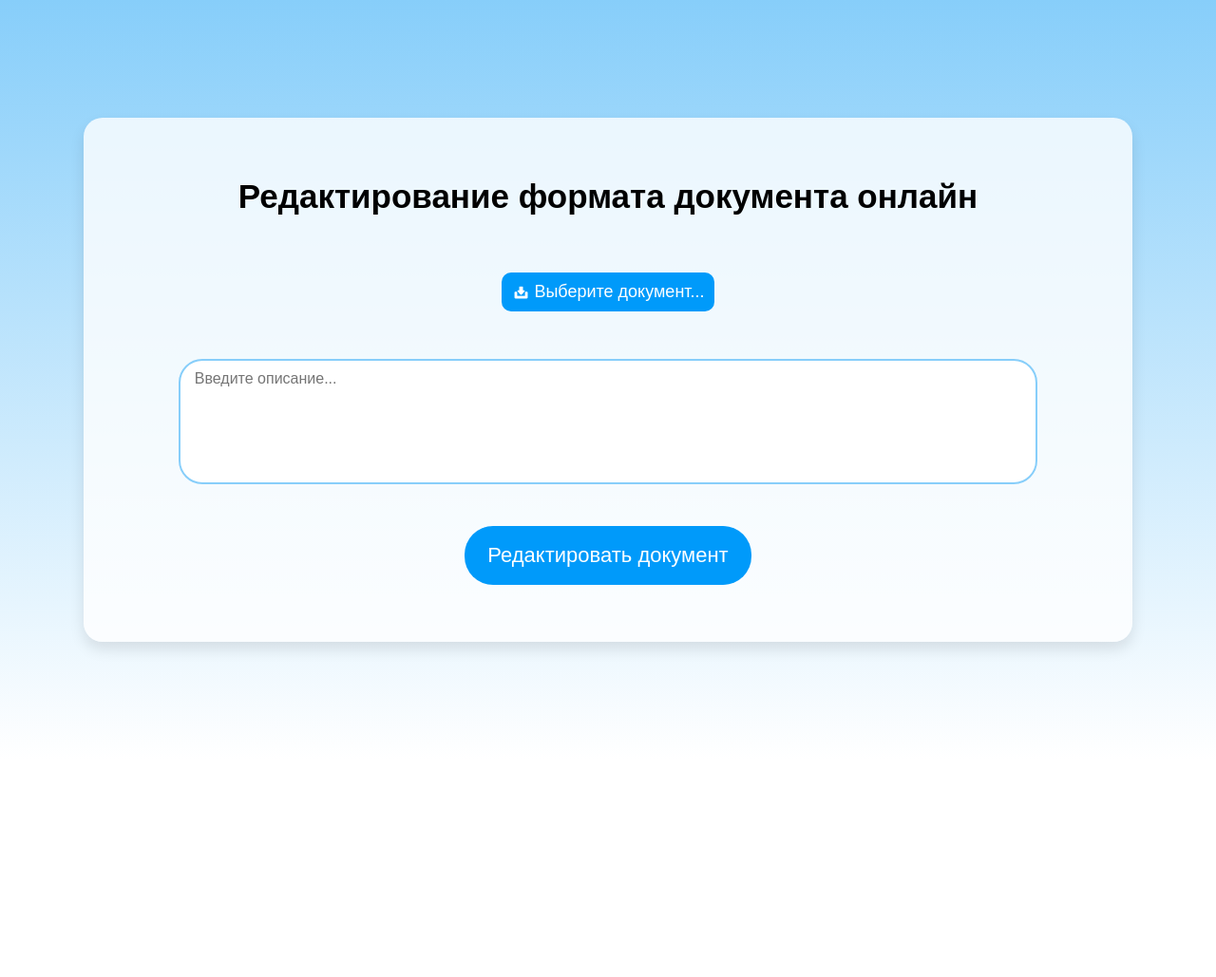
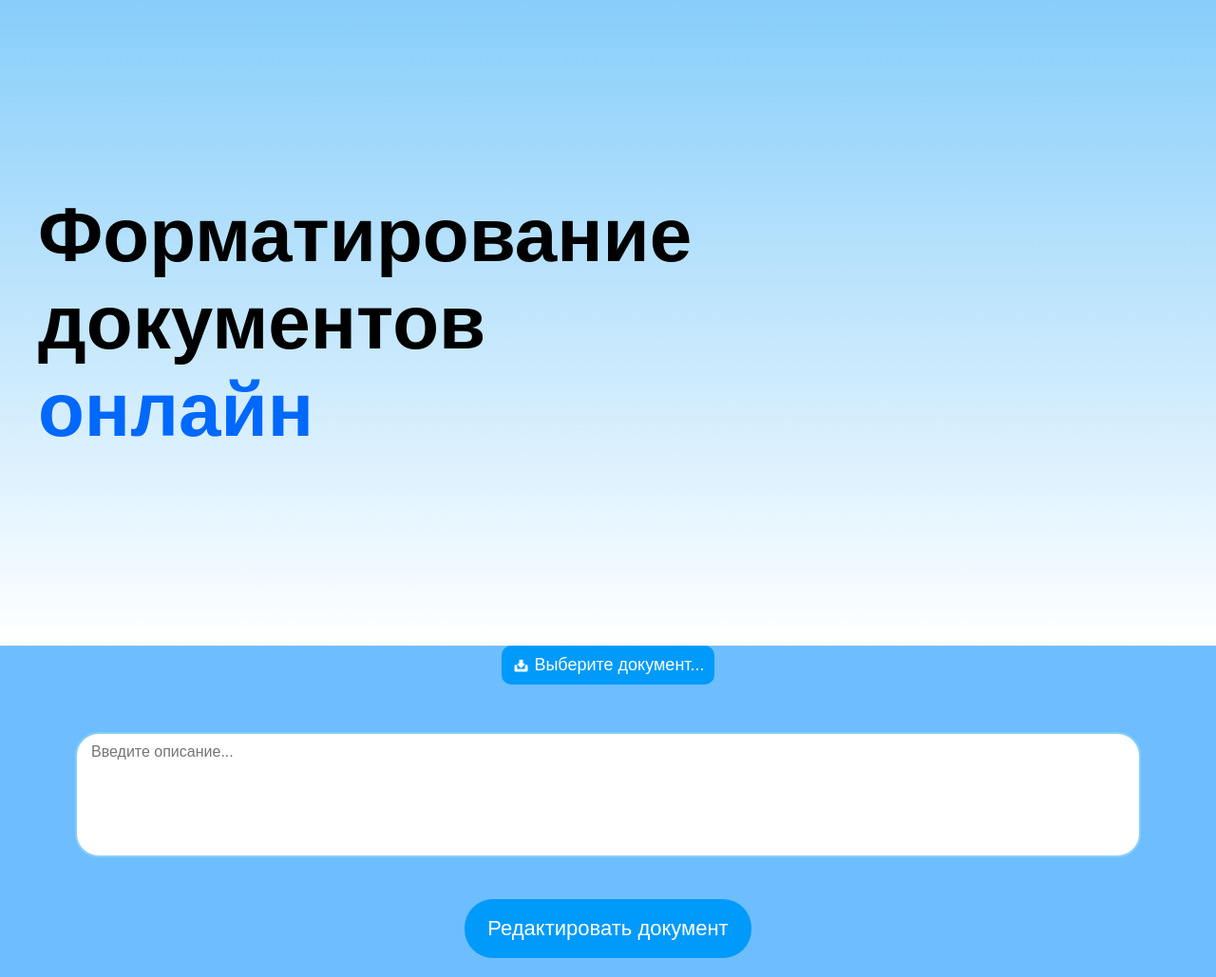
Before and after one commit to ChursinAlexUnder/formatting-documents, a Python web app: template web/templates/index.html in a window 1280 px wide. Shown: the whole page at 95% size. Before the commit the page ends 719 px from the top, so only its background shows below. Run offline with Jinja, Linux system fonts and the light colour scheme; the template is opened without the code that fills it, so the values that code supplies are empty.

Commit message:
Create header

```diff
--- /dev/null
+++ b/web/static/css/header.css
@@ -0,0 +1,51 @@
+.main-header {
+    display: flex;
+    width: 100%;
+    min-height: 85vh;
+    text-align: left;
+    align-items: center;
+    background: linear-gradient(to bottom, #87CEFA, #ffffff);
+    margin: 0;
+}
+
+.title {
+    font-family: "Arial";
+    font-size: 80px;
+    margin-left: 40px;
+}
+
+.word {
+    font-family: "Arial";
+    color: #000000;
+    display: inline-block;
+    opacity: 0;
+    transform: translateY(-50px);
+    animation: slideDown 1.5s forwards;
+}
+
+.special {
+    color: #0068fa;
+}
+
+.word:nth-child(1) {
+    animation-delay: 0.5s; /* Первое слово */
+}
+
+.word:nth-child(3) {
+    animation-delay: 1s; /* Второе слово "документов" */
+}
+
+.word:nth-child(5) {
+    animation-delay: 2s; /* Третье слово "онлайн" */
+}
+
+@keyframes slideDown {
+    0% {
+        opacity: 0;
+        transform: translateY(-50px);
+    }
+    100% {
+        opacity: 1;
+        transform: translateY(0);
+    }
+}
--- a/web/static/css/style.css
+++ b/web/static/css/style.css
@@ -1,28 +1,21 @@
 body {
     margin: 0;
     padding: 0;
-    background: linear-gradient(to bottom, #87CEFA, #ffffff);
-    height: 100vh;
+    height: 100%;
     display: flex;
     justify-content: center;
     background-repeat: no-repeat;
+    flex-direction: column;
 }
 
 .main-window {
-    width: 80vw;
+    width: 100%;
     min-height: 340px;
     text-align: center;
-    background: rgba(255, 255, 255, 0.8);
-    margin: auto;
-    padding: 40px;
-    border-radius: 20px;
+    background: rgb(110, 190, 255);
+    margin: 0;
+    padding: 0;
     box-shadow: 0 8px 15px rgba(0, 0, 0, 0.1);
-}
-
-.title {
-    font-family: "Arial";
-    font-size: 35px;
-    margin-bottom: 60px;
 }
 
 .text-input {
--- a/web/templates/index.html
+++ b/web/templates/index.html
@@ -5,12 +5,19 @@
     <meta name="viewport" content="width=device-width, initial-scale=1.0">
     <link rel="stylesheet" href="../static/css/style.css">
     <link rel="stylesheet" href="../static/css/download.css">
+    <link rel="stylesheet" href="../static/css/header.css">
     <link rel="shortcut icon" href="../static/pictures/icon.png"/>
     <title>Редактирование документа</title>
 </head>
 <body>
+    <div class="main-header">
+        <h1 class="title">
+            <span class="word">Форматирование</span><br>
+            <span class="word">документов</span><br>
+            <span class="word special">онлайн</span>
+        </h1>
+    </div>
     <div class="main-window">
-        <h1 class="title">Редактирование формата документа онлайн</h1>
         <form enctype="multipart/form-data" method="post" action="/downloadPage">
             <div class="document-input-container">
                 <input type="file" name="document-file" id="documentInput" class="document-input" accept=".docx"/>
```
